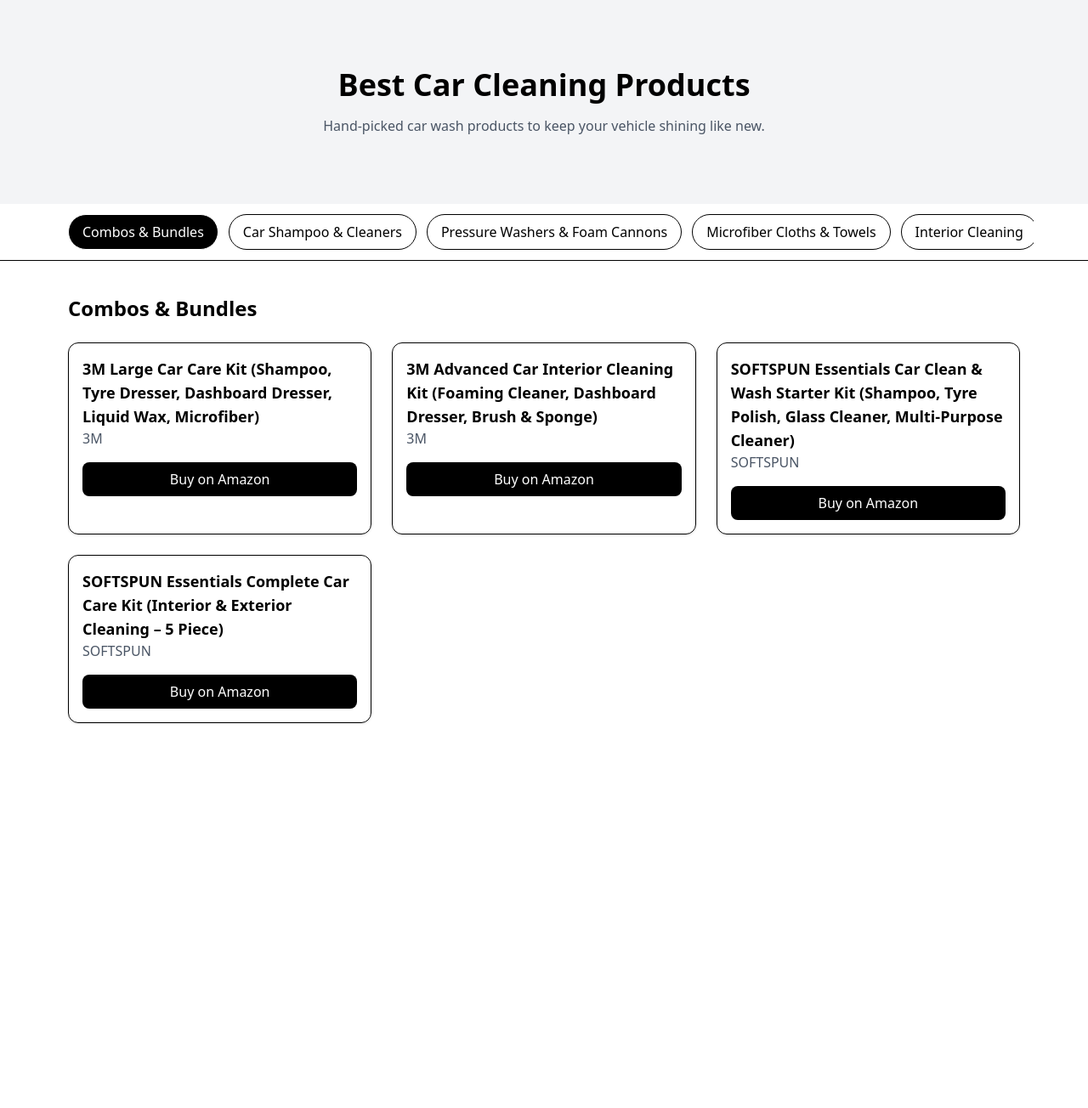
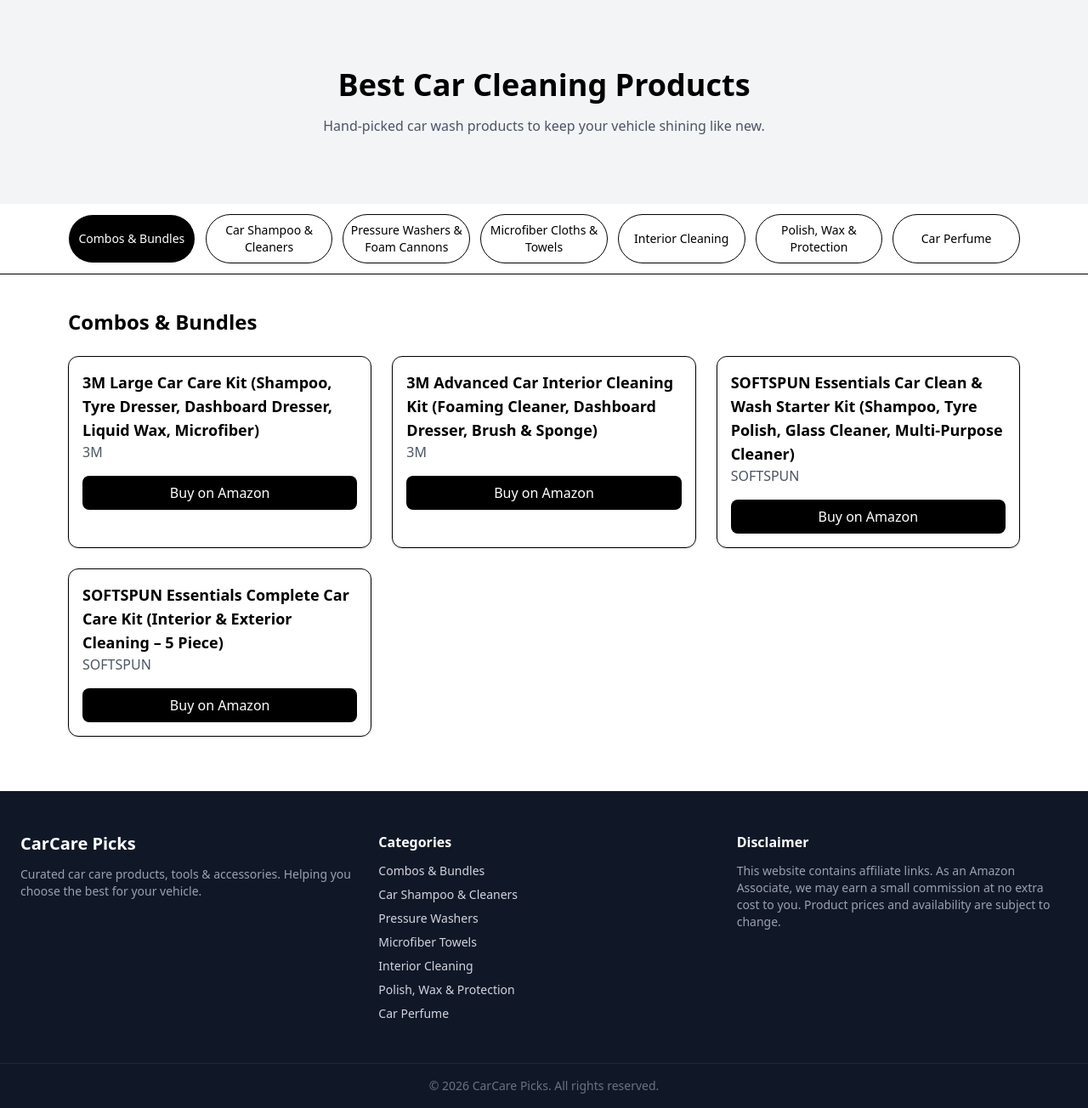
Before and after one commit to malbroo96/car-care, a React (Vite) app: page / in a window 1280 px wide. Shown: the whole page at 85% size. Before the commit the page ends 891 px from the top, so only its background shows below. Built offline with nearby package versions, Linux system fonts and the light colour scheme.

Commit message:
all the prosucts were added

```diff
--- a/src/App.jsx
+++ b/src/App.jsx
@@ -3,6 +3,7 @@
 import Navbar from "./components/Navbar";
 import CategorySection from "./components/CategorySection";
 import { products } from "./data/products";
+import Footer from "./components/Footer";
 
 function App() {
   const categories = [...new Set(products.map(p => p.category))];
@@ -24,12 +25,16 @@
         setActiveCategory={setActiveCategory}
       />
 
+      {/* Main content */}
       <div className="max-w-6xl mx-auto px-4">
         <CategorySection
           title={activeCategory}
           products={filteredProducts}
         />
       </div>
+
+      {/* Footer should always be LAST */}
+      <Footer />
     </>
   );
 }
--- a/src/components/Footer.jsx
+++ b/src/components/Footer.jsx
@@ -0,0 +1,49 @@
+const Footer = () => {
+  return (
+    <footer className="bg-gray-900 text-gray-300 mt-16">
+      <div className="max-w-7xl mx-auto px-6 py-12 grid grid-cols-1 md:grid-cols-3 gap-8">
+        {/* Brand */}
+        <div>
+          <h2 className="text-xl font-semibold text-white mb-3">
+            CarCare Picks
+          </h2>
+          <p className="text-sm text-gray-400">
+            Curated car care products, tools & accessories. Helping you choose
+            the best for your vehicle.
+          </p>
+        </div>
+
+        {/* Categories */}
+        <div>
+          <h3 className="text-white font-semibold mb-3">Categories</h3>
+          <ul className="space-y-2 text-sm">
+            <li>Combos & Bundles</li>
+            <li>Car Shampoo & Cleaners</li>
+            <li>Pressure Washers</li>
+            <li>Microfiber Towels</li>
+            <li>Interior Cleaning</li>
+            <li>Polish, Wax & Protection</li>
+            <li>Car Perfume</li>
+          </ul>
+        </div>
+
+        {/* Affiliate Disclaimer */}
+        <div>
+          <h3 className="text-white font-semibold mb-3">Disclaimer</h3>
+          <p className="text-sm text-gray-400">
+            This website contains affiliate links. As an Amazon Associate, we
+            may earn a small commission at no extra cost to you. Product prices
+            and availability are subject to change.
+          </p>
+        </div>
+      </div>
+
+      {/* Bottom Bar */}
+      <div className="border-t border-gray-800 text-center py-4 text-sm text-gray-500">
+        © {new Date().getFullYear()} CarCare Picks. All rights reserved.
+      </div>
+    </footer>
+  );
+};
+
+export default Footer;
--- a/src/components/NavBar.jsx
+++ b/src/components/NavBar.jsx
@@ -5,12 +5,21 @@
 }) {
   return (
     <nav className="sticky top-0 bg-white z-50 border-b">
-      <div className="max-w-6xl mx-auto px-4 py-3 flex gap-3 overflow-x-auto">
+      <div className="max-w-6xl mx-auto px-4 py-3">
+        <div
+          className="
+            grid gap-3
+            grid-cols-2
+            sm:grid-cols-3
+            md:grid-cols-4
+            lg:grid-cols-7
+          "
+        >
           {categories.map(category => (
             <button
               key={category}
               onClick={() => setActiveCategory(category)}
-            className={`px-4 py-2 whitespace-nowrap rounded-full border transition
+              className={`py-2 text-sm rounded-full border transition text-center
                 ${
                   activeCategory === category
                     ? "bg-black text-white"
@@ -21,6 +30,7 @@
             </button>
           ))}
         </div>
+      </div>
     </nav>
   );
 }
--- a/src/data/products.js
+++ b/src/data/products.js
@@ -146,30 +146,181 @@
   },
 
   // 🧽 Microfiber Cloths & Towels
-  { id: 16, category: "Microfiber Cloths & Towels", name: "AmazonBasics Microfiber Cloth", price: "₹299" },
-  { id: 17, category: "Microfiber Cloths & Towels", name: "Wavex Microfiber Towel", price: "₹349" },
-  { id: 18, category: "Microfiber Cloths & Towels", name: "3M Microfiber Cloth Pack", price: "₹499" },
-  { id: 19, category: "Microfiber Cloths & Towels", name: "Softspun Microfiber Cleaning Cloths", price: "₹399" },
-  { id: 20, category: "Microfiber Cloths & Towels", name: "Meguiar’s Supreme Shine Towel", price: "₹899" },
+   {
+    id: 801,
+    category: "Microfiber Cloths & Towels",
+    name: "SOFTSPUN Microfiber Chenille Wash Mitt – 1700 GSM (Single)",
+    brand: "SOFTSPUN",
+    badge: "Amazon's Choice",
+    rating: 4.2,
+    amazonLink: "https://amzn.to/4pv0k8S"
+  },
+  {
+    id: 802,
+    category: "Microfiber Cloths & Towels",
+    name: "SOFTSPUN Microfiber Chenille Wash Mitt – 1700 GSM (2 Piece Set)",
+    brand: "SOFTSPUN",
+    badge: "Best Seller",
+    rating: 4.3,
+    amazonLink: "https://amzn.to/45uZpxQ"
+  },
+  {
+    id: 803,
+    category: "Microfiber Cloths & Towels",
+    name: "VARNIVA ESSENTIALS Microfiber Cleaning Cloths (Pack of 4, 350 GSM)",
+    brand: "VARNIVA ESSENTIALS",
+    badge: "Premium Pick",
+    rating: 5.0,
+    amazonLink: "https://amzn.to/3YuXxkV"
+  },
+  {
+    id: 804,
+    category: "Microfiber Cloths & Towels",
+    name: "Microfiber Car Cleaning Towels (Pack of 5, 400 GSM)",
+    brand: "Generic",
+    badge: "Budget Pick",
+    rating: 3.5,
+    amazonLink: "https://amzn.to/3LodbeW"
+  },
 
   // 🪑 Interior Cleaning
-  { id: 21, category: "Interior Cleaning", name: "3M Dashboard Cleaner", price: "₹349" },
-  { id: 22, category: "Interior Cleaning", name: "Wavex Interior Cleaner", price: "₹399" },
-  { id: 23, category: "Interior Cleaning", name: "Sonax Upholstery Cleaner", price: "₹799" },
-  { id: 24, category: "Interior Cleaning", name: "Meguiar’s Interior Detailer", price: "₹999" },
-  { id: 25, category: "Interior Cleaning", name: "Formula 1 Leather Cleaner", price: "₹649" },
+  {
+    id: 2101,
+    category: "Interior Cleaning",
+    name: "3M Dashboard Dresser (250 ml) – Non Greasy Interior Shine",
+    brand: "3M",
+    badge: "Amazon's Choice",
+    rating: 4.2,
+    amazonLink: "https://amzn.to/3NacwhJ"
+  },
+  {
+    id: 2102,
+    category: "Interior Cleaning",
+    name: "ShineXPro Car Interior Cleaner & Protectant (300 ml, Citrus Scent)",
+    brand: "ShineXPro",
+    badge: "Amazon's Choice",
+    rating: 4.0,
+    amazonLink: "https://amzn.to/3Lxu3zW"
+  },
+  {
+    id: 2103,
+    category: "Interior Cleaning",
+    name: "M95 Car Dashboard Polish & Interior Cleaning Kit (Cleaner + Polish + Microfiber)",
+    brand: "M95",
+    badge: "Amazon's Choice",
+    rating: 4.5,
+    amazonLink: "https://amzn.to/44Wi1H0"
+  },
+  {
+    id: 2104,
+    category: "Interior Cleaning",
+    name: "Wavex Dashboard Polish & Leather Conditioner (350 ml)",
+    brand: "WaveX",
+    badge: "Amazon's Choice",
+    rating: 4.3,
+    amazonLink: "https://amzn.to/450LhfB"
+  },
+  {
+    id: 2105,
+    category: "Interior Cleaning",
+    name: "3M Foaming Car Interior Cleaner (Upholstery & Leather, 290 g)",
+    brand: "3M",
+    badge: "#1 Best Seller",
+    rating: 4.1,
+    amazonLink: "https://amzn.to/450Lhw7"
+  },
 
   // ✨ Polish, Wax & Protection
-  { id: 26, category: "Polish, Wax & Protection", name: "Formula 1 Car Wax", price: "₹599" },
-  { id: 27, category: "Polish, Wax & Protection", name: "3M Car Wax Polish", price: "₹699" },
-  { id: 28, category: "Polish, Wax & Protection", name: "Turtle Wax Super Hard Shell", price: "₹1,099" },
-  { id: 29, category: "Polish, Wax & Protection", name: "Meguiar’s ScratchX", price: "₹899" },
-  { id: 30, category: "Polish, Wax & Protection", name: "Sonjaro Ceramic Spray Coating", price: "₹1,499" },
+  {
+    id: 3101,
+    category: "Polish, Wax & Protection",
+    name: "ShineXPro Graphene Coating Spray (250 ml) – Extreme Gloss & UV Protection",
+    brand: "ShineXPro",
+    badge: "Graphene Coating",
+    rating: 3.8,
+    amazonLink: "https://amzn.to/3N8aUFc"
+  },
+  {
+    id: 3102,
+    category: "Polish, Wax & Protection",
+    name: "WaveX Carnauba Wax Car Polish Cream (1 L) – Deep Wet Shine",
+    brand: "WaveX",
+    badge: "Amazon's Choice",
+    rating: 4.1,
+    amazonLink: "https://amzn.to/4pv0Wvc"
+  },
+  {
+    id: 3103,
+    category: "Polish, Wax & Protection",
+    name: "3M Premium Liquid Wax (200 ml) – UV Protection & Water Repellent",
+    brand: "3M",
+    badge: "Best Seller",
+    rating: 4.0,
+    amazonLink: "https://amzn.to/4po2MOb"
+  },
+  {
+    id: 3104,
+    category: "Polish, Wax & Protection",
+    name: "3M Specialty Cream Wax (220 g) – High Gloss & Streak Free",
+    brand: "3M",
+    badge: "Amazon's Choice",
+    rating: 4.2,
+    amazonLink: "https://amzn.to/4pxzih5"
+  },
+  {
+    id: 3105,
+    category: "Polish, Wax & Protection",
+    name: "ShineXPro DIY Ceramic Coating Spray (250 ml) – Long Lasting Protection",
+    brand: "ShineXPro",
+    badge: "Ceramic Coating",
+    rating: 3.8,
+    amazonLink: "https://amzn.to/3LexaN7"
+  },
 
   // 🌸 Car Perfume
-  { id: 31, category: "Car Perfume", name: "Areon Gel Perfume", price: "₹399" },
-  { id: 32, category: "Car Perfume", name: "Godrej Aer Twist", price: "₹299" },
-  { id: 33, category: "Car Perfume", name: "Involve One Musk", price: "₹599" },
-  { id: 34, category: "Car Perfume", name: "My Shaldan Air Freshener", price: "₹449" },
-  { id: 35, category: "Car Perfume", name: "Little Trees Black Ice", price: "₹199" }
+   {
+    id: 4101,
+    category: "Car Perfume",
+    name: "Ambi Pur Car Freshener Gel – Relaxing Lavender (75 g)",
+    brand: "Ambi Pur",
+    badge: "Popular Pick",
+    rating: 3.7,
+    amazonLink: "https://amzn.to/4su9Njb"
+  },
+  {
+    id: 4102,
+    category: "Car Perfume",
+    name: "Godrej aer Twist Car Air Freshener – Cool Surf Blue (45 g)",
+    brand: "Godrej aer",
+    badge: "Long Lasting",
+    rating: 3.9,
+    amazonLink: "https://amzn.to/49rOAh8"
+  },
+  {
+    id: 4103,
+    category: "Car Perfume",
+    name: "EM5 Aromatherapy Gel Car Perfume – Sea Salt, Bergamot, Peach & Orange (200 g)",
+    brand: "EM5",
+    badge: "Amazon's Choice",
+    rating: 4.3,
+    amazonLink: "https://amzn.to/3Z2jnfG"
+  },
+  {
+    id: 4104,
+    category: "Car Perfume",
+    name: "Godrej aer O Hanging Car Air Freshener – Assorted Pack of 3",
+    brand: "Godrej aer",
+    badge: "Amazon's Choice",
+    rating: 4.2,
+    amazonLink: "https://amzn.to/3YuYkSV"
+  },
+  {
+    id: 4105,
+    category: "Car Perfume",
+    name: "Involve Your Senses One Musk Organic Car Perfume (40 g)",
+    brand: "Involve Your Senses",
+    badge: "Best Seller",
+    rating: 3.8,
+    amazonLink: "https://amzn.to/3Z6uKDj"
+  }
 ];
```
Lines whose indentation alone changed are shown as unchanged.
